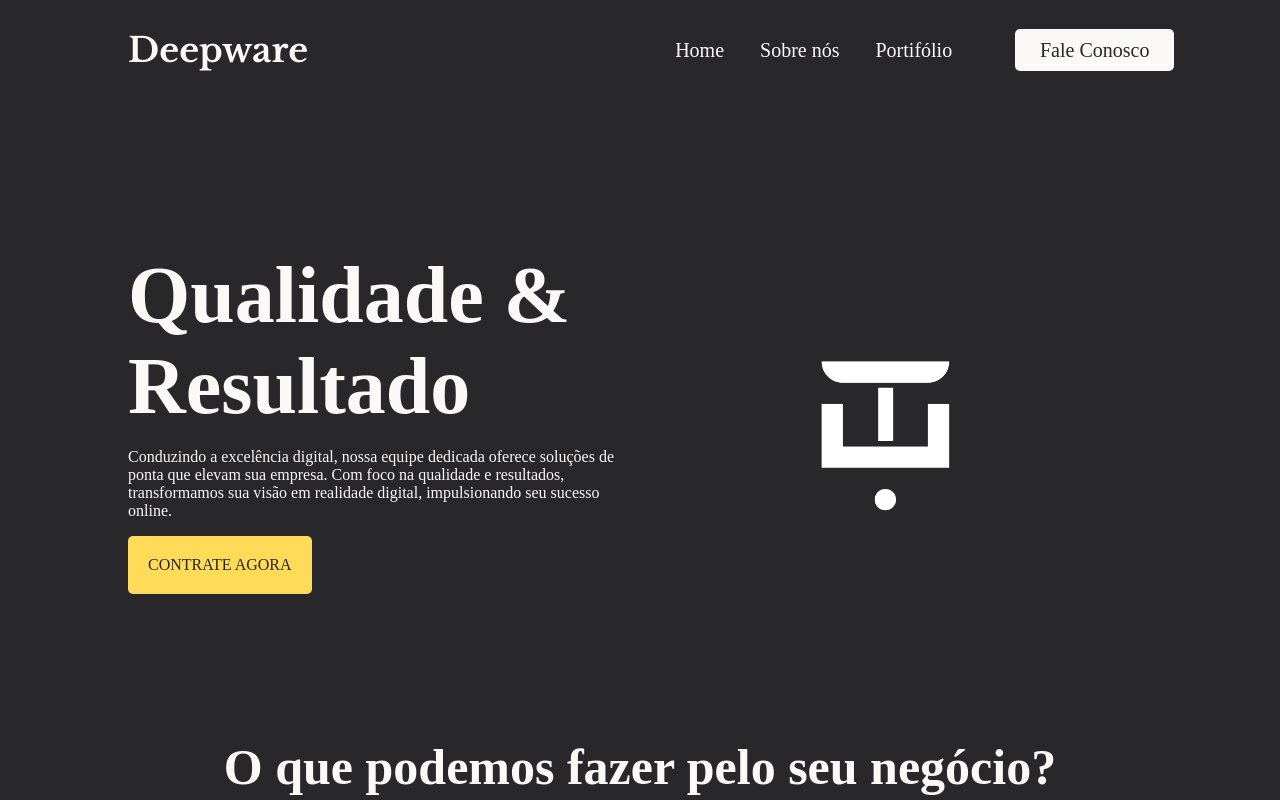
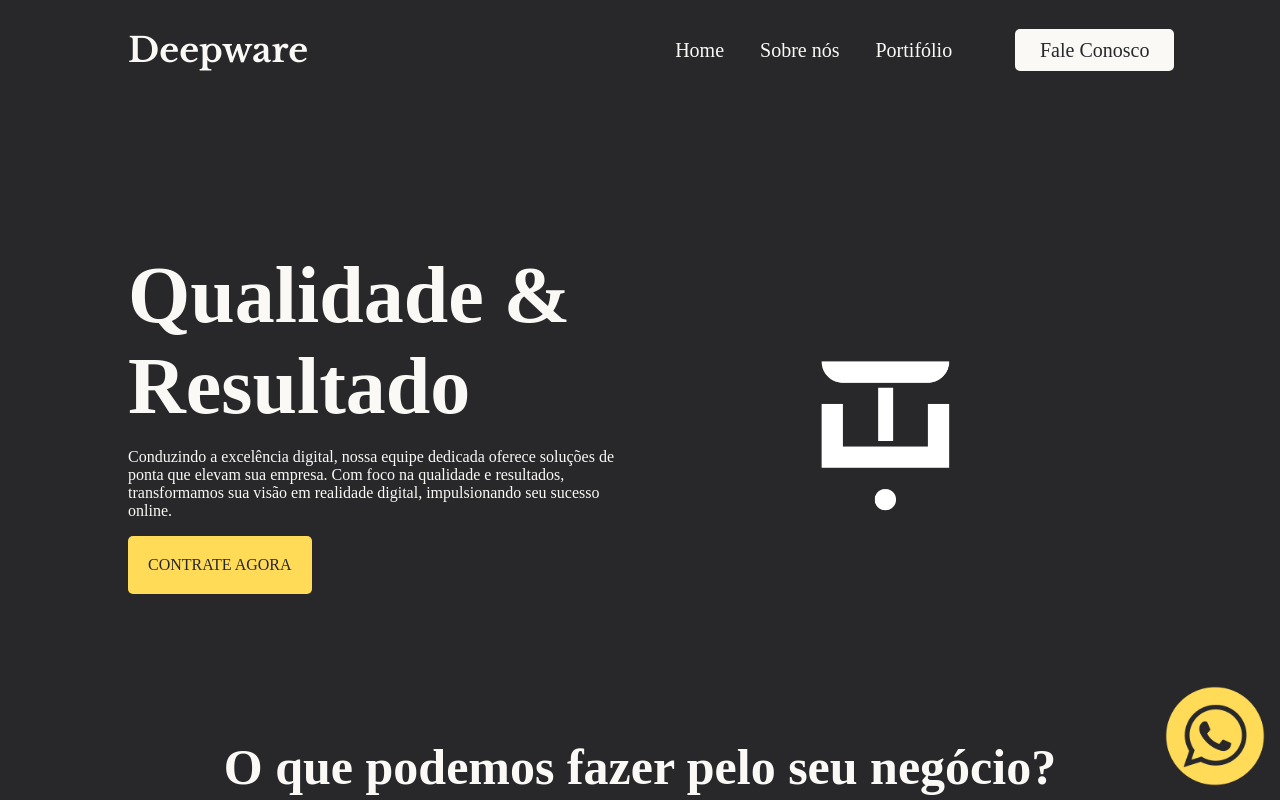
Before and after one commit to D0pp13R21/Deepware, a plain HTML site: page index.html in a window 1280 px wide. Shown: the top 800 px of the page. Drawn offline with nearby package versions, Linux system fonts and the light colour scheme; a web font is replaced by a local one.

Commit message:
botao do zap

```diff
--- a/CSS/styles.css
+++ b/CSS/styles.css
@@ -131,7 +131,7 @@ section {
     height: 400px;
     padding: 5%;
     text-align: center;
-    width: 90%;
+    /* width: 90%; */
 }
 
 section h2 {
@@ -193,3 +193,10 @@ section h2 {
 .card:hover .texto-oculto{
     display: block;
 }
+
+.whats {
+    position: fixed;
+    bottom: 10px;
+    right: 15px;
+    /* width: 100px; */
+}
--- a/index.html
+++ b/index.html
@@ -68,5 +68,6 @@
             </div>
         </div>
     </section>
+    <a class="whats" target="_blank" href="https://wa.me/5579996576775?text=Ol%C3%A1%2C+Gostaria+de+falar+sobre+uma+aplica%C3%A7%C3%A3o%2C+site+ou+consultoria."><img style="width: 100px;" src="IMG/whatsapp.png"></a>
 </body>
 </html>
```
Also changed, not shown: IMG/whatsapp.png (added).
